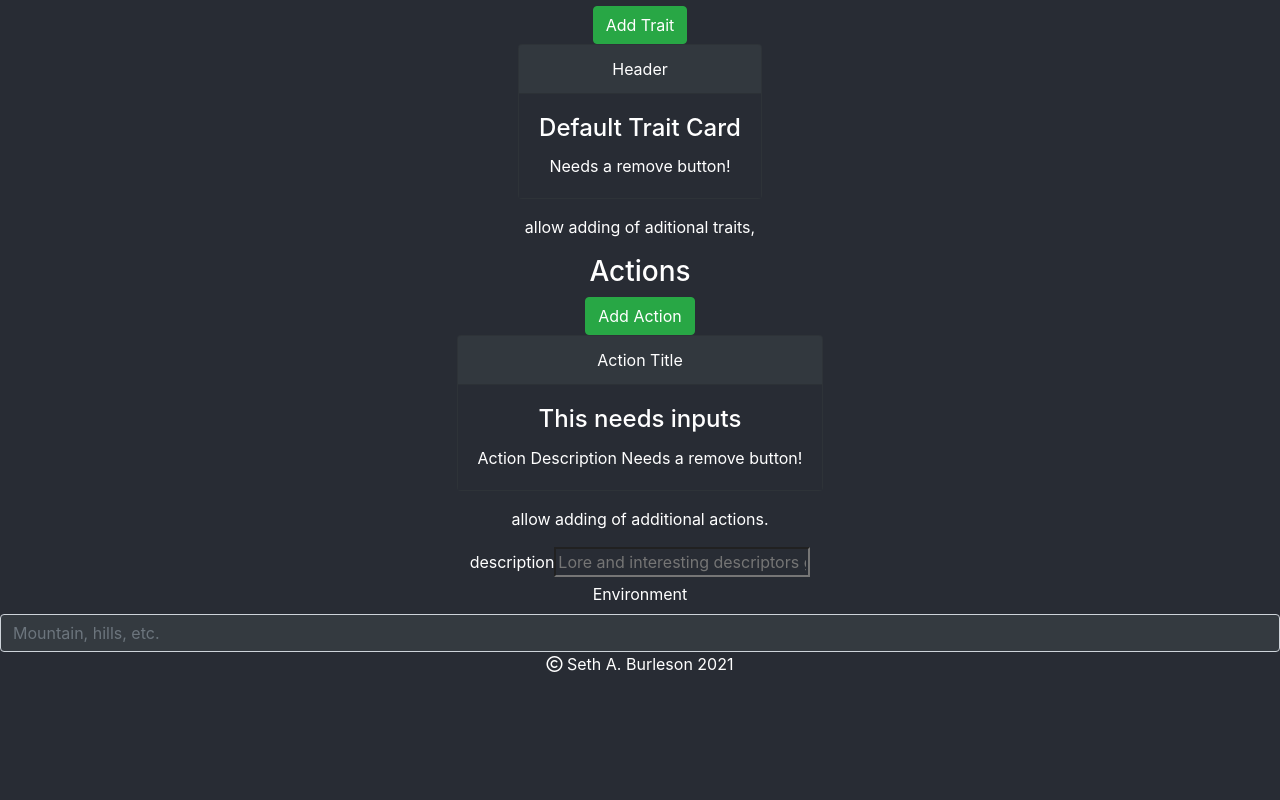
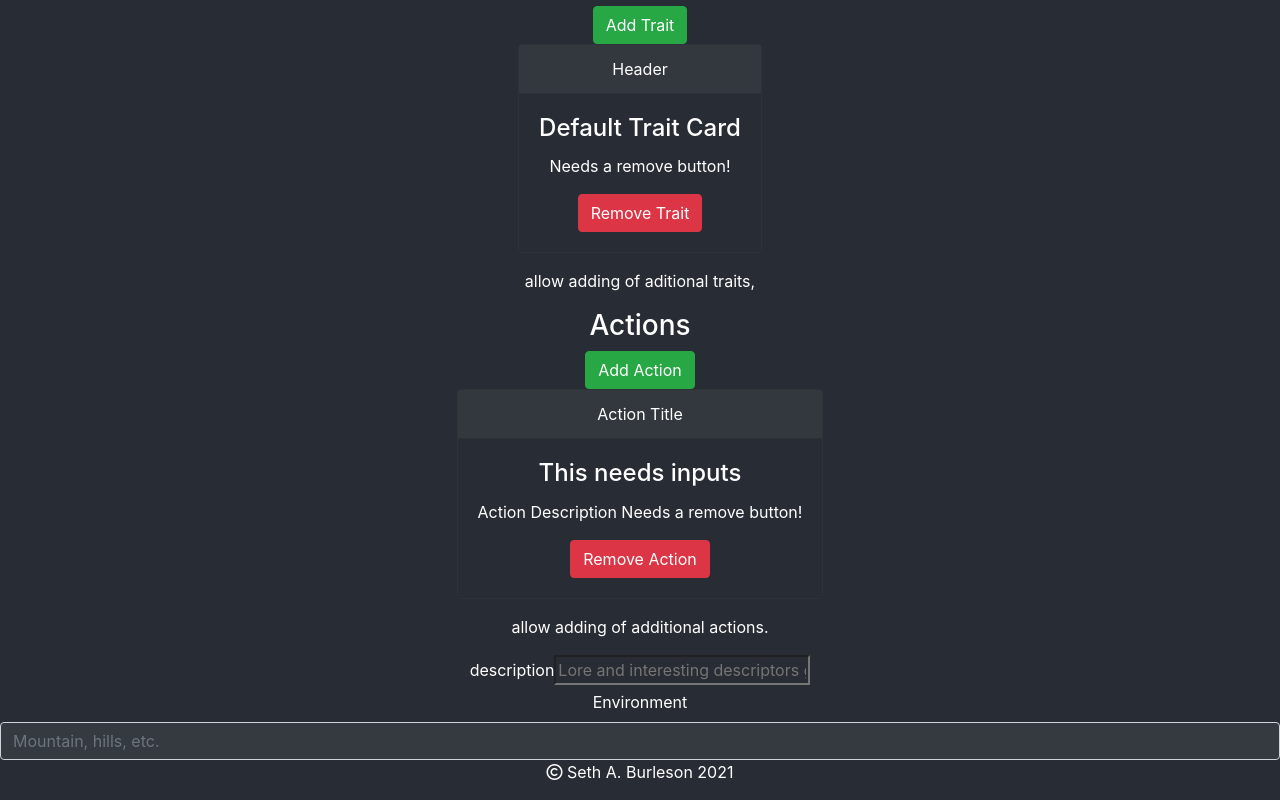
Before and after one commit to sbrevolution5/xml-monster-muncher, a React (Create React App) app: page / in a window 1280 px wide. Shown: the part 1483-2283 px from the top of the page. Before the commit the page ends 2175 px from the top, so only its background shows below. Built offline with nearby package versions, Linux system fonts and the light colour scheme.

Commit message:
added remove button to trait/action card.

```diff
--- a/src/components/ActionCard.js
+++ b/src/components/ActionCard.js
@@ -9,6 +9,7 @@
             <div className="card-body">
                 <h4 className="card-title">This needs inputs</h4>
                 <p className="card-text">Action Description Needs a remove button!</p>
+                <button type="button" class="btn btn-danger">Remove Action</button>
             </div>
         </div>
         </div>
--- a/src/components/TraitCard.js
+++ b/src/components/TraitCard.js
@@ -10,6 +10,7 @@
                 <div className="card-body">
                     <h4 className="card-title">Default Trait Card</h4>
                     <p className="card-text">Needs a remove button!</p>
+                    <button type="button" class="btn btn-danger">Remove Trait</button>
                 </div>
             </div>
             </div>
```
